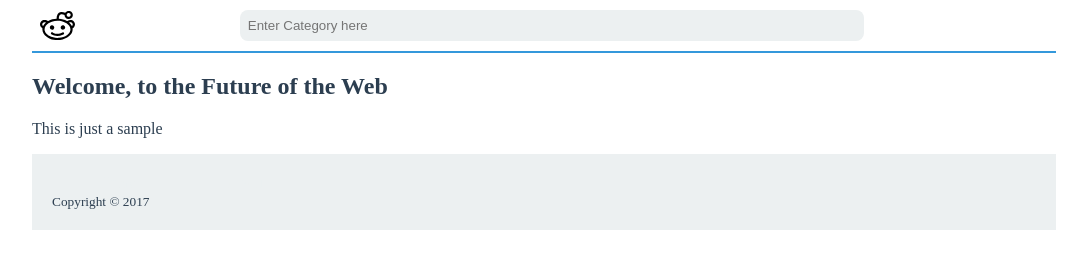
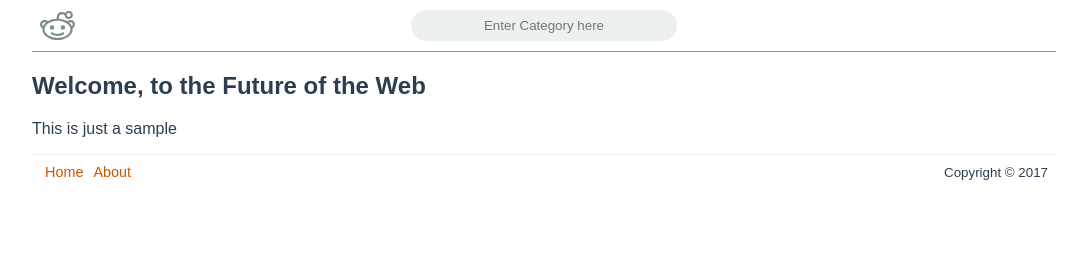
Before and after one commit to csmets/future-web, a website: page src/public/index.html in a window 1280 px wide. Shown: the whole page, without its empty margins (96-1183 px from the left). Drawn offline with nearby package versions, Linux system fonts and the light colour scheme; files that its build step writes are made by us from their sources; files whose address does not match are found by name.

Commit message:
Updated style to footer

```diff
--- a/src/css/base/body.css
+++ b/src/css/base/body.css
@@ -1,5 +1,6 @@
 body {
     margin: 0;
     padding: 0;
+    font-family: Arial, Helvetica, sans-serif;
     color: var(--font-color-primary);
 }
--- a/src/css/base/main.css
+++ b/src/css/base/main.css
@@ -1,4 +1,4 @@
 main {
+    margin: 0 auto;
     max-width: 1024px;
-    margin: 0 auto;
 }
--- a/src/css/components/footer.css
+++ b/src/css/components/footer.css
@@ -1,33 +1,40 @@
-.footer {
-    background-color: var(--color-secondary);
-    padding: 20px;
-    color: var(--font-color-primary);
+footer {
+    display: grid;
+    border-top: solid 1px var(--color-secondary);
+    padding: 8px;
 }
 
-footer ul {
+footer nav {
+    grid-column-start: 1;
+    grid-column-end: 4;
+}
+
+footer nav ul {
     margin: 0;
     padding: 0;
     list-style-type: none;
 }
 
-footer ul li {
+footer nav ul li {
     display: inline;
     padding: 5px;
     list-style: none;
     text-align: center;
 }
 
-footer ul li:hover {
-    background-color: var(--color-secondary);
+footer nav ul li a {
+    text-decoration: none;
+    font-size: 0.9em;
+    color: var(--link-color-highlight);
 }
 
-footer ul li a {
-    display: inline-block;
-    min-width: 120px;
-    color: var(--font-color-inverted);
+footer nav ul li a:hover {
+    text-decoration: underline;
+    color: var(--link-color-primary);
 }
 
-footer ul li a:hover {
-    text-decoration: none;
-    color: var(--font-color-primary);
+footer .copy {
+    grid-column-start: 4;
+    grid-column-end: 5;
+    text-align: right;
 }
--- a/src/css/components/header.css
+++ b/src/css/components/header.css
@@ -4,7 +4,7 @@ header {
     display: grid;
     top: 0;
     margin: 0;
-    border-bottom: solid 2px var(--color-primary);
+    border-bottom: solid 1px var(--color-primary);
     padding: 0;
 }
 
@@ -19,20 +19,29 @@ header .logo-container .logo {
     padding: 8px;
     width: 35px;
     height: 35px;
+    fill: var(--color-grey-dark);
 }
 
 header .search-bar-container {
     grid-column-start: 2;
     grid-column-end: 4;
     align-self: center;
+    text-align: center;
 }
 
 .search-bar-container .search-bar {
+    border: none;
+    border-radius: 16px;
+    background-color: var(--color-secondary);
+    padding: 8px;
+    width: 250px;
+    transition: width 0.3s;
+    text-align: center;
+}
+
+.search-bar-container .search-bar:focus {
     width: 100%;
-    border-radius: 8px;
-    padding: 8px;
-    border: none;
-    background-color: var(--color-secondary);
+    transition: width 0.6s;
 }
 
 header .extras-container {
--- a/src/css/settings/colors.css
+++ b/src/css/settings/colors.css
@@ -1,11 +1,15 @@
 /* CSS Color variables */
 
 :root {
-    --color-primary: #3498DB;
+    --color-primary: #E67E22;
     --color-secondary: #ECF0F1;
+    --color-grey-dark: #7F8C8D;
 
     --font-color-primary: #2C3E50;
     --font-color-secondary: #34495E;
     --font-color-highlight: #1ABC9C;
     --font-color-inverted: #ECF0F1;
+
+    --link-color-primary: var(--color-primary);
+    --link-color-highlight: #D35400;
 }
--- a/src/public/index.html
+++ b/src/public/index.html
@@ -47,18 +47,18 @@
             <router-view></router-view>
         </article>
 
-        <footer class="footer" role="contentinfo">
+        <footer role="contentinfo">
             <nav role="navigation">
                 <ul>
                     <li v-for="item in navigation">
-                        <router-link :to="item.path">
-                            {{ item.name }}
-                        </router-link>
+                        <router-link :to="item.path">{{ item.name }}</router-link>
                     </li>
                 </ul>
             </nav>
 
-            <small>Copyright &copy; <time datetime="2017">2017</time></small>
+            <div class="copy">
+                <small>Copyright &copy; <time datetime="2017">2017</time></small>
+            </div>
         </footer>
 
      </main>
```
